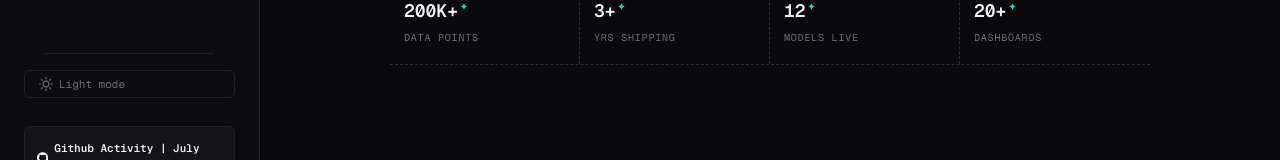
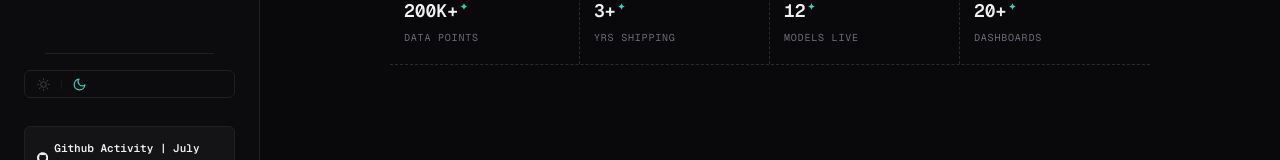
Before and after one commit to Eljohn-Loterte/Portfolio, a React (Vite) app: page / in a window 1280 px wide. Shown: the part 332-492 px from the top of the page. Built offline with nearby package versions, Linux system fonts and the light colour scheme; no server answers.

Commit message:
feat: add growing circle ripple animation for theme toggle and update button to sun | moon icon format

```diff
--- a/src/App.jsx
+++ b/src/App.jsx
@@ -16,6 +16,8 @@ export default function App() {
   const [currentView, setCurrentView] = useState('home'); // 'home' | 'projects' | 'certifications'
   const [activeSection, setActiveSection] = useState('projects');
   const [sidebarOpen, setSidebarOpen] = useState(false);
+  const [circleRipple, setCircleRipple] = useState(null);
+
   const isNavClickingRef = useRef(false);
   const navClickTimeoutRef = useRef(null);
 
@@ -35,7 +37,6 @@ export default function App() {
   const handleNavClick = useCallback((id) => {
     if (currentView !== 'home') {
       setCurrentView('home');
-      // Wait for view transition to mount sections before scrolling
       setTimeout(() => {
         const el = document.getElementById(id);
         if (el) el.scrollIntoView({ behavior: 'smooth', block: 'center' });
@@ -82,8 +83,26 @@ export default function App() {
 
   const toggleSidebar = useCallback(() => setSidebarOpen((o) => !o), []);
   const closeSidebar = useCallback(() => setSidebarOpen(false), []);
-  const toggleTheme = useCallback(() => {
+
+  const toggleThemeWithCircle = useCallback((e) => {
+    let x = window.innerWidth / 2;
+    let y = window.innerHeight / 2;
+
+    if (e && e.currentTarget) {
+      const rect = e.currentTarget.getBoundingClientRect();
+      x = rect.left + rect.width / 2;
+      y = rect.top + rect.height / 2;
+    } else if (e && e.clientX) {
+      x = e.clientX;
+      y = e.clientY;
+    }
+
+    setCircleRipple({ x, y });
     setTheme((t) => (t === 'dark' ? 'light' : 'dark'));
+
+    setTimeout(() => {
+      setCircleRipple(null);
+    }, 600);
   }, []);
 
   const openAllProjects = useCallback(() => {
@@ -106,6 +125,17 @@ export default function App() {
 
   return (
     <div className="app-layout">
+      {/* Expanding Growing Circle Ripple Animation Overlay */}
+      {circleRipple && (
+        <div
+          className="theme-growing-circle-overlay"
+          style={{
+            '--ripple-x': `${circleRipple.x}px`,
+            '--ripple-y': `${circleRipple.y}px`,
+          }}
+        />
+      )}
+
       <button className="mobile-menu-toggle" onClick={toggleSidebar} aria-label="Toggle menu">
         {sidebarOpen ? '✕' : '☰'}
       </button>
@@ -115,7 +145,7 @@ export default function App() {
         isOpen={sidebarOpen}
         onClose={closeSidebar}
         theme={theme}
-        onToggleTheme={toggleTheme}
+        onToggleTheme={toggleThemeWithCircle}
         onSelectSection={handleNavClick}
         onGoHome={backToHome}
       />
--- a/src/components/Sidebar.jsx
+++ b/src/components/Sidebar.jsx
@@ -96,20 +96,17 @@ export default function Sidebar({ activeSection, isOpen, onClose, theme, onToggl
           if (data && data.contributions && Array.isArray(data.contributions)) {
             const flatList = data.contributions.flat();
 
-            // Determine current month & year
             const now = new Date();
             const year = now.getFullYear();
             const month = now.getMonth();
             const monthYearTitle = `${now.toLocaleString('en-US', { month: 'long' })} ${year}`;
 
-            // Filter days for current calendar month
             const currentMonthDays = flatList.filter((d) => {
               if (!d.date) return false;
               const dt = new Date(d.date);
               return dt.getFullYear() === year && dt.getMonth() === month;
             });
 
-            // Calculate month total contributions
             const monthTotal = currentMonthDays.reduce((acc, d) => acc + (d.contributionCount || 0), 0);
 
             if (isMounted) {
@@ -149,7 +146,6 @@ export default function Sidebar({ activeSection, isOpen, onClose, theme, onToggl
     if (onClose) onClose();
   };
 
-  // Fallback grid days if live array is empty
   const displayDays = ghStats.monthDays.length > 0
     ? ghStats.monthDays
     : Array.from({ length: 30 }).map((_, i) => ({
@@ -192,11 +188,16 @@ export default function Sidebar({ activeSection, isOpen, onClose, theme, onToggl
         {/* Divider */}
         <div className="sidebar-divider" />
 
-        {/* Theme toggle */}
-        <button className="sidebar-theme-btn" onClick={onToggleTheme} title="Toggle theme">
-          {theme === 'dark' ? (
-            <>
-              <svg width="14" height="14" viewBox="0 0 24 24" fill="none" stroke="currentColor" strokeWidth="2" strokeLinecap="round" strokeLinejoin="round">
+        {/* Icon Sun | Icon Moon Theme Toggle Button */}
+        <button
+          className="sidebar-theme-btn"
+          onClick={onToggleTheme}
+          title={`Switch to ${theme === 'dark' ? 'light' : 'dark'} mode`}
+          aria-label="Toggle theme"
+        >
+          {/* Sun Icon */}
+          <span className={`theme-btn-icon ${theme === 'light' ? 'active' : ''}`}>
+            <svg width="13" height="13" viewBox="0 0 24 24" fill="none" stroke="currentColor" strokeWidth="2" strokeLinecap="round" strokeLinejoin="round">
               <circle cx="12" cy="12" r="5"/>
               <line x1="12" y1="1" x2="12" y2="3"/>
               <line x1="12" y1="21" x2="12" y2="23"/>
@@ -207,16 +208,16 @@ export default function Sidebar({ activeSection, isOpen, onClose, theme, onToggl
               <line x1="4.22" y1="19.78" x2="5.64" y2="18.36"/>
               <line x1="18.36" y1="5.64" x2="19.78" y2="4.22"/>
             </svg>
-              <span>Light mode</span>
-            </>
-          ) : (
-            <>
-              <svg width="14" height="14" viewBox="0 0 24 24" fill="none" stroke="currentColor" strokeWidth="2" strokeLinecap="round" strokeLinejoin="round">
+          </span>
+
+          <span className="theme-btn-divider">|</span>
+
+          {/* Moon Icon */}
+          <span className={`theme-btn-icon ${theme === 'dark' ? 'active' : ''}`}>
+            <svg width="13" height="13" viewBox="0 0 24 24" fill="none" stroke="currentColor" strokeWidth="2" strokeLinecap="round" strokeLinejoin="round">
               <path d="M21 12.79A9 9 0 1 1 11.21 3 7 7 0 0 0 21 12.79z"/>
             </svg>
-              <span>Dark mode</span>
-            </>
-          ) }
+          </span>
         </button>
 
         {/* Real Live GitHub Contribution Mini Widget (Current Month) */}
--- a/src/index.css
+++ b/src/index.css
@@ -302,8 +302,8 @@ body {
 .sidebar-theme-btn {
   display: inline-flex;
   align-items: center;
-  gap: 6px;
-  padding: 6px 14px;
+  gap: 8px;
+  padding: 6px 12px;
   margin-bottom: 16px;
   background: transparent;
   border: 1px solid var(--border-primary);
@@ -312,13 +312,60 @@ body {
   font-family: var(--font-mono);
   font-size: 11px;
   cursor: pointer;
+  position: relative;
+  overflow: hidden;
   transition: all var(--transition-fast);
 }
 
 .sidebar-theme-btn:hover {
-  color: var(--text-primary);
-  border-color: var(--border-secondary);
+  border-color: var(--accent);
   background: var(--accent-dim);
+}
+
+.theme-btn-icon {
+  display: inline-flex;
+  align-items: center;
+  justify-content: center;
+  color: var(--text-muted);
+  opacity: 0.45;
+  transition: all var(--transition-fast);
+}
+
+.theme-btn-icon.active {
+  color: var(--accent);
+  opacity: 1;
+  transform: scale(1.1);
+}
+
+.theme-btn-divider {
+  color: var(--border-secondary);
+  font-size: 11px;
+  user-select: none;
+  opacity: 0.5;
+}
+
+/* Theme Toggle Growing Circle Ripple Overlay */
+.theme-growing-circle-overlay {
+  position: fixed;
+  inset: 0;
+  pointer-events: none;
+  z-index: 99999;
+  background: var(--accent);
+  animation: growCircleWave 0.6s cubic-bezier(0.16, 1, 0.3, 1) forwards;
+}
+
+@keyframes growCircleWave {
+  0% {
+    clip-path: circle(0px at var(--ripple-x, 50%) var(--ripple-y, 50%));
+    opacity: 0.5;
+  }
+  50% {
+    opacity: 0.3;
+  }
+  100% {
+    clip-path: circle(160vmax at var(--ripple-x, 50%) var(--ripple-y, 50%));
+    opacity: 0;
+  }
 }
 
 .sidebar-contact-info {
```
Lines whose indentation alone changed are shown as unchanged.
